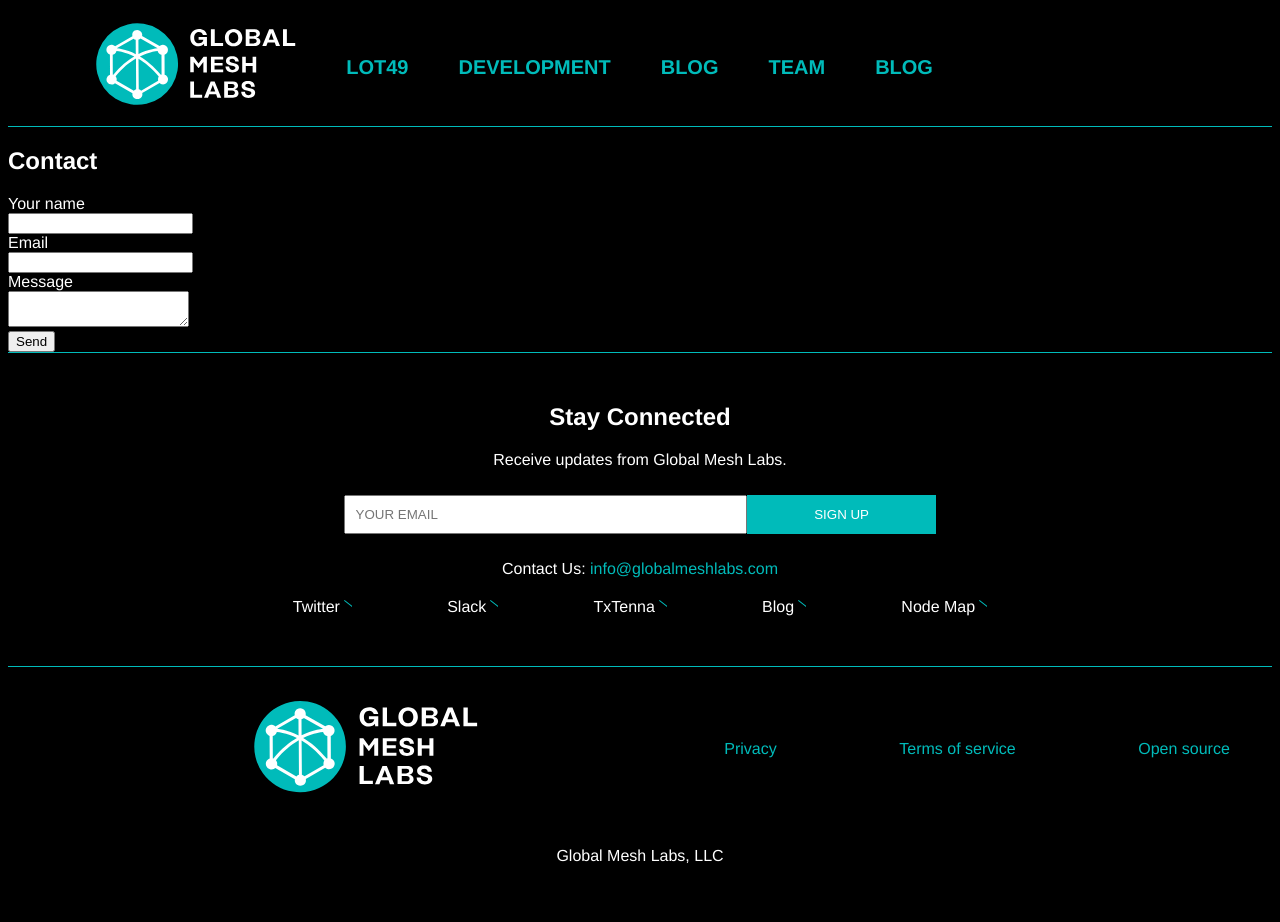
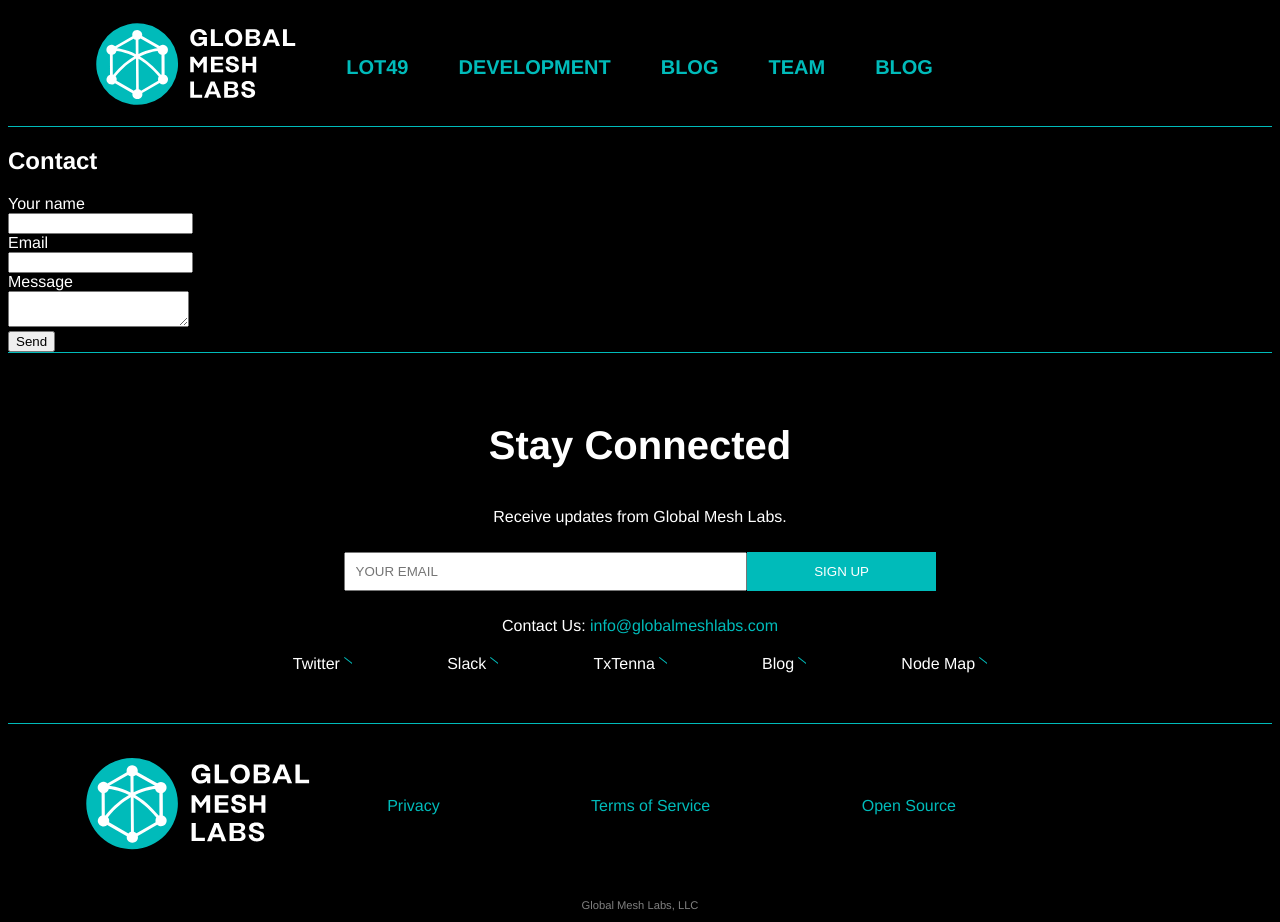
Before and after one commit to jarvisjohnson/gatsby-starter, a Gatsby site: page /contact in a window 1280 px wide. Before the commit the page ends 881 px from the top, so only its background shows below. Built offline with nearby package versions, Linux system fonts and the light colour scheme; Gatsby itself is replaced by a stand-in of ours; a web font is replaced by a local one.

Commit message:
links/sublink objects being mapped properly

```diff
--- a/src/components/Footer.js
+++ b/src/components/Footer.js
@@ -1,6 +1,4 @@
 import React from 'react'
-// import { Link } from 'gatsby'
-
 import logo from '../img/logo.svg'
 
 const Footer = class extends React.Component {
@@ -8,27 +6,37 @@
     super(props)
     this.state = {
       mailTo: 'info@globalmeshlabs.com',
-      linkList: ['Twitter', 'Slack', 'TxTenna', 'Blog', 'Node Map'],
-      subLinks: ['Privacy', 'Terms of service', 'Open source']
+      linkList: [{'Twitter': 'https://twitter.com/?lang=en'}, {'Slack': 'https://twitter.com/?lang=en'}, {'TxTenna': 'https://twitter.com/?lang=en'}, {'Blog': 'https://twitter.com/?lang=en'}, {'Node Map': 'https://twitter.com/?lang=en'}],
+      subLinks: [{'Privacy': 'https://twitter.com/?lang=en'}, {'Terms of Service': 'https://twitter.com/?lang=en'}, {'Open Source': 'https://twitter.com/?lang=en'}]
     }
   }
   render() {
     console.log('this.state: ', this.state)
-    let links = this.state.linkList.map((link) =>
-      <a className="cFooter-link white" href="{link}">{link}
-        <svg className="chevron-right" width="12" height="12" xmlns="http://www.w3.org/2000/svg" fill-rule="evenodd" clip-rule="evenodd">
-          <path d="M4 .755l14.374 11.245-14.374 11.219.619.781 15.381-12-15.391-12-.609.755z"/>
-        </svg>
-      </a>
+    let linkLabel = ''
+    let linkURL = ''
+    let sublinkLabel = ''
+    let sublinkURL = ''
+    let links = this.state.linkList.map((link) =>  {
+      linkURL = Object.values(link)
+      linkLabel = Object.keys(link);
+        return <a className="cFooter-link white" href="{linkURL}">{linkLabel}
+          <svg className="chevron-right" width="12" height="12" xmlns="http://www.w3.org/2000/svg" fill-rule="evenodd" clip-rule="evenodd">
+            <path d="M4 .755l14.374 11.245-14.374 11.219.619.781 15.381-12-15.391-12-.609.755z"/>
+          </svg>
+        </a>
+      }
     )
-    let subLinks = this.state.subLinks.map((sublink) =>
-      <a className="cFooter-link blue" href="{sublink}">{sublink}</a>
+    let subLinks = this.state.subLinks.map((sublink) => {
+      sublinkURL = Object.values(sublink)
+      sublinkLabel = Object.keys(sublink);
+      return <a className="cFooter-link blue" href="{sublinkURL}">{sublinkLabel}</a>
+    }
     )
 
     return (
       <footer className="cFooter has-background-black has-text-white-ter">
         <div className="cFooter-info">
-          <h2 className="cFooter-title">Stay Connected</h2>
+          <h3 className="cFooter-title">Stay Connected</h3>
           <p className="cFooter-subtitle">Receive updates from Global Mesh Labs.</p>
           <form name="myform" action="handle-data.pl">
             <input className="cFooter-input" type="email" placeholder="YOUR EMAIL"></input>
--- a/src/scss/components/_footer.scss
+++ b/src/scss/components/_footer.scss
@@ -4,6 +4,9 @@
 }
 .cFooter {
     text-align: center;
+    &-title {
+        font-size: 40px;
+    }
     &-info {
         border-top:1px solid $c-teal;
         border-bottom:1px solid $c-teal;
@@ -40,7 +43,6 @@
     }
     &-subsection-inner {
         display: flex;
-        justify-content: space-evenly;
         margin: auto;
     }
     &-subtext {
@@ -50,10 +52,14 @@
         margin: auto 0;
         display: flex;
         justify-content: space-between;
-        width: 40%;
+        width: 45%;
     }
     .content {
-        width: 50%;
+        width: 30%;
+    }
+    &-footnote {
+        color: grey;
+        font-size: 0.7rem;
     }
 }
 .chevron-right {
```
Also changed, not shown: src/templates/team-page.js (+98 -98 lines).
